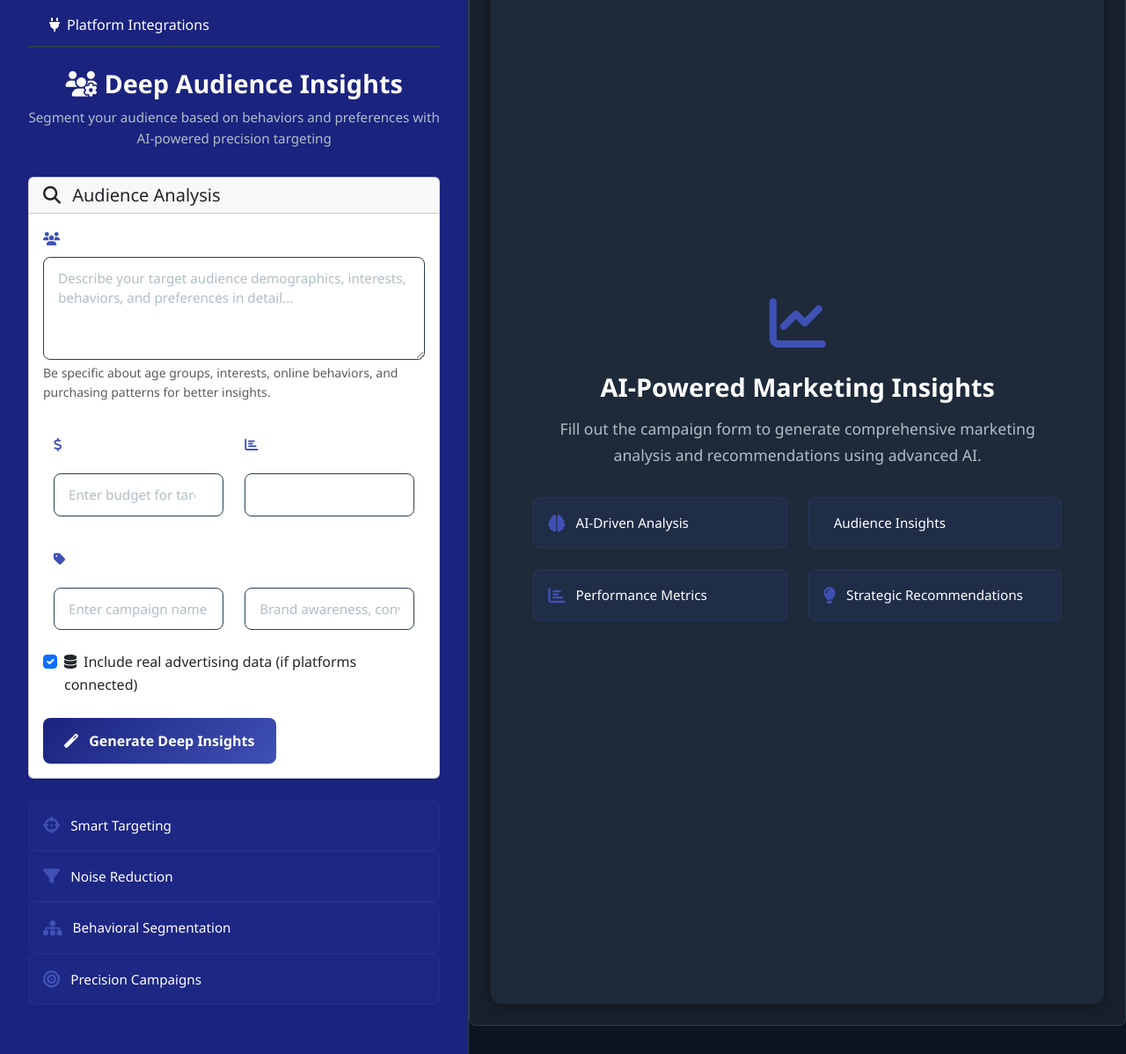
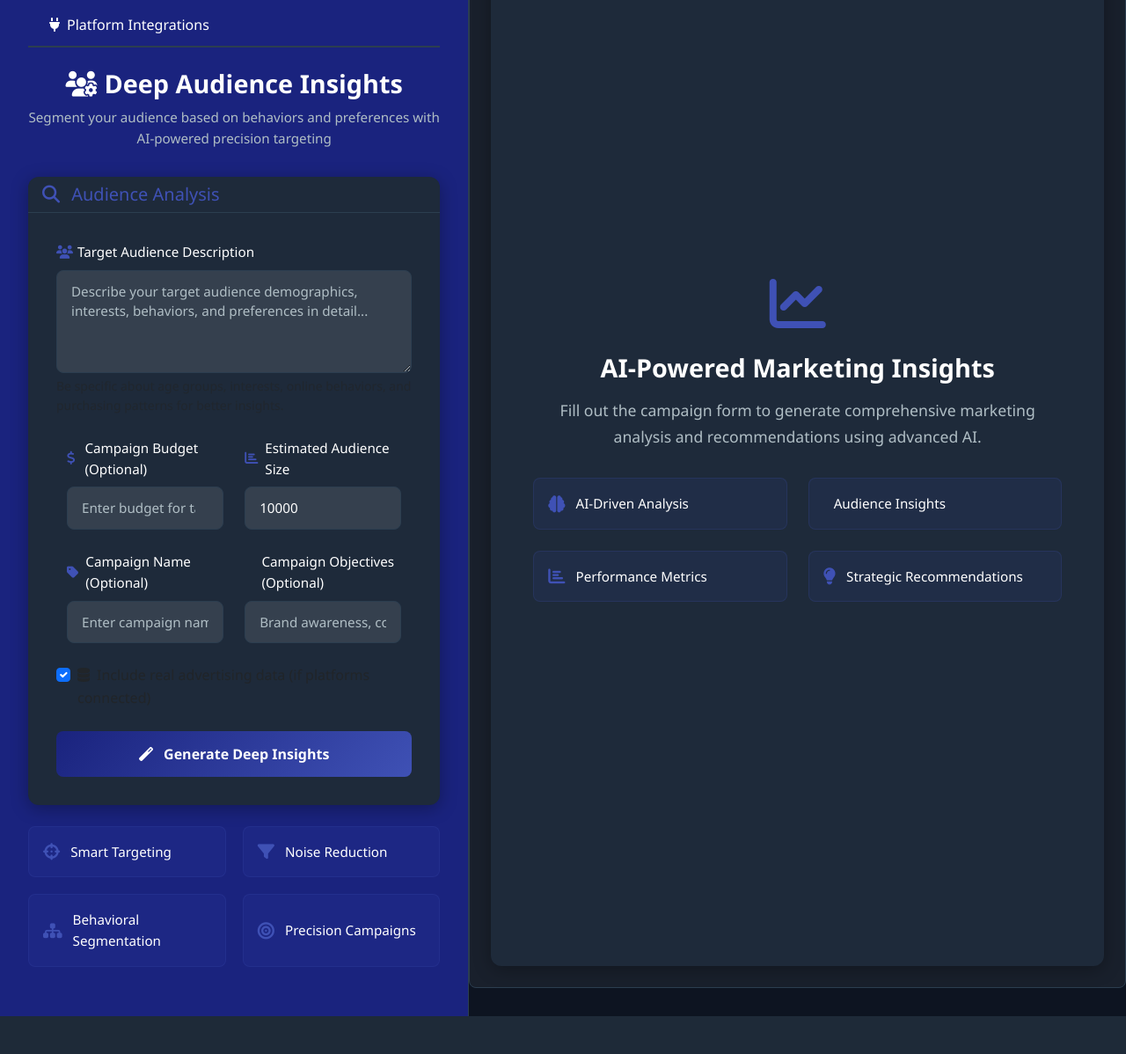
Before and after one commit to Bil000/NovaEdgeMedia-MPV, a Flask app: page / in a window 1280 px wide, after a click on "Deep Audience Insights". Shown: the part 206-1404 px from the top of the page at 88% size. After the commit the page ends 1361 px from the top, so only its background shows below. Run offline with Flask 3, Linux system fonts and the light colour scheme; data that the repository does not hold is empty.

Commit message:
-UI/UX updates: 30/04/25

```diff
--- a/app.py
+++ b/app.py
@@ -22,7 +22,7 @@
 CORS(app)
 
 # Database configuration
-app.config["SQLALCHEMY_DATABASE_URI"] = os.environ.get("DATABASE_URL")
+app.config["SQLALCHEMY_DATABASE_URI"] = os.environ.get("DATABASE_URL") or "sqlite:///local.db"
 app.config["SQLALCHEMY_ENGINE_OPTIONS"] = {
     "pool_recycle": 300,
     "pool_pre_ping": True,
--- a/static/css/style.css
+++ b/static/css/style.css
@@ -358,6 +358,84 @@
     color: var(--text-primary);
 }
 
+/* Deep Audience Insights Section - Match Campaign Analysis Style */
+#audience-insights-pane .card {
+    background: var(--card-bg);
+    border-radius: 12px;
+    box-shadow: var(--shadow);
+    border: none;
+    margin-bottom: 2rem;
+}
+
+#audience-insights-pane .card-header {
+    background: transparent;
+    border-bottom: 1px solid var(--border-color);
+    color: var(--accent-blue);
+    font-weight: 600;
+    font-size: 1.1rem;
+    border-radius: 12px 12px 0 0;
+}
+
+#audience-insights-pane .card-body {
+    padding: 2rem;
+}
+
+#audience-insights-pane .form-label,
+#audience-insights-pane .form-control,
+#audience-insights-pane .btn-primary {
+    /* Inherit campaign form styles */
+}
+
+#audience-insights-pane .features-grid {
+    display: grid;
+    grid-template-columns: repeat(auto-fit, minmax(180px, 1fr));
+    gap: 1.2rem;
+    margin-bottom: 2rem;
+}
+
+#audience-insights-pane .feature-item {
+    background: rgba(63, 81, 181, 0.1);
+    border-radius: 8px;
+    border: 1px solid rgba(63, 81, 181, 0.2);
+    padding: 1rem;
+    display: flex;
+    align-items: center;
+    gap: 0.75rem;
+    color: var(--text-primary);
+    font-weight: 500;
+    font-size: 0.95rem;
+}
+
+#audience-insights-pane .feature-item i {
+    color: var(--accent-blue);
+    font-size: 1.2rem;
+}
+
+#audience-insights-pane .section-header {
+    text-align: center;
+    margin-bottom: 2rem;
+}
+
+#audience-insights-pane .section-header h2 {
+    font-size: 1.8rem;
+    font-weight: 600;
+    margin-bottom: 0.5rem;
+}
+
+#audience-insights-pane .section-subtitle {
+    color: var(--text-secondary);
+    font-size: 0.95rem;
+    margin: 0;
+}
+
+#audience-insights-pane .btn-primary {
+    width: 100%;
+}
+
+#audience-insights-pane .spinner-border {
+    margin-left: 0.5rem;
+}
+
 /* Responsive Design */
 @media (max-width: 992px) {
     .container-fluid {
```
Also changed, not shown: run.py (added, +7 -0 lines), utils/audience_insights.py (+7 -3 lines), utils/openai_api.py (+5 -4 lines), instance/local.db (added), 1 other file.
